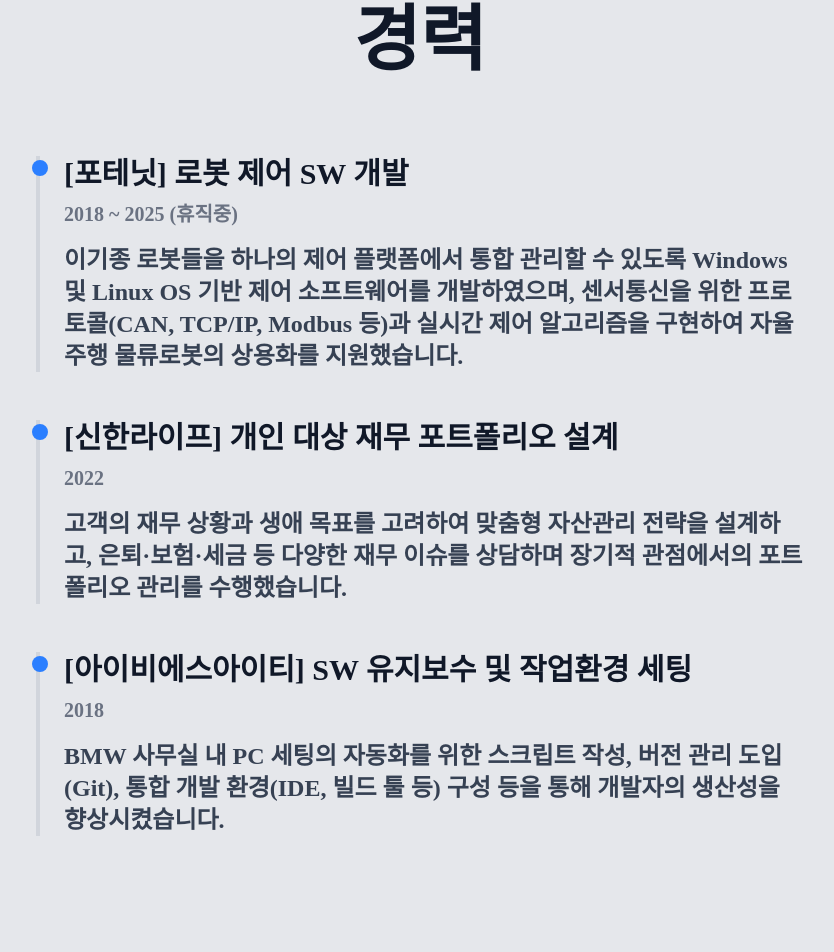
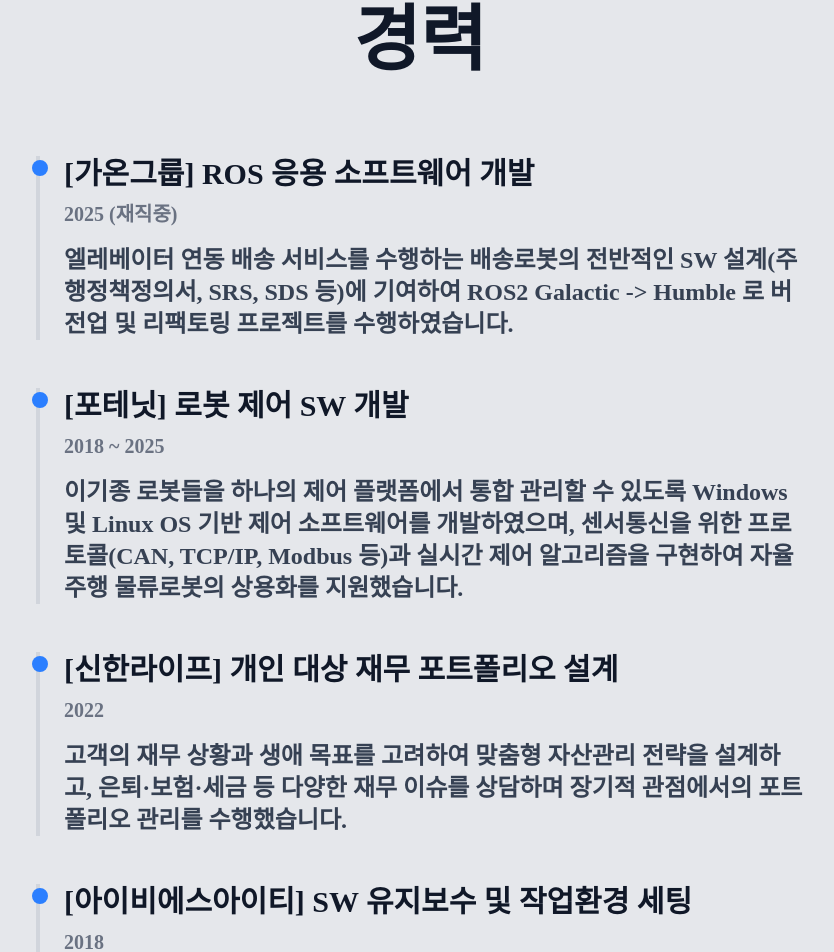
Before and after one commit to JaeKwang/resume, a Next.js app: page / in a window 1280 px wide. Shown: the part 2220-3172 px from the top of the page, without its empty margins (220-1054 px from the left). Built offline with nearby package versions, Linux system fonts and the light colour scheme; a web font is replaced by a local one.

Commit message:
kaon 추가

```diff
--- a/src/app/components/home/works.tsx
+++ b/src/app/components/home/works.tsx
@@ -4,7 +4,13 @@
 
 const experienceList = [
   {
-    year: "2018 ~ 2025 (휴직중)",
+    year: "2025 (재직중)",
+    title: "[가온그룹] ROS 응용 소프트웨어 개발",
+    description:
+      "엘레베이터 연동 배송 서비스를 수행하는 배송로봇의 전반적인 SW 설계(주행정책정의서, SRS, SDS 등)에 기여하여 ROS2 Galactic -> Humble 로 버전업 및 리팩토링 프로젝트를 수행하였습니다.",
+  },
+  {
+    year: "2018 ~ 2025",
     title: "[포테닛] 로봇 제어 SW 개발",
     description:
       "이기종 로봇들을 하나의 제어 플랫폼에서 통합 관리할 수 있도록 Windows 및 Linux OS 기반 제어 소프트웨어를 개발하였으며, 센서통신을 위한 프로토콜(CAN, TCP/IP, Modbus 등)과 실시간 제어 알고리즘을 구현하여 자율주행 물류로봇의 상용화를 지원했습니다.",
```
